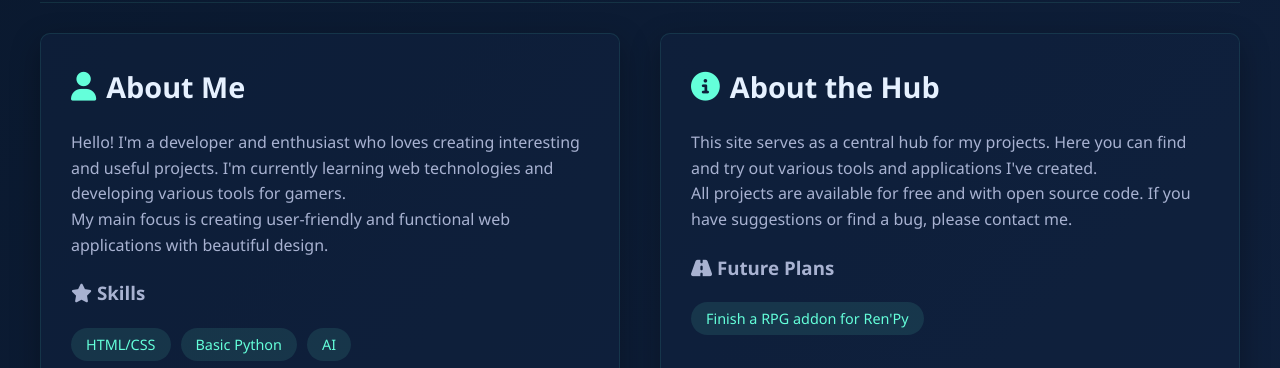
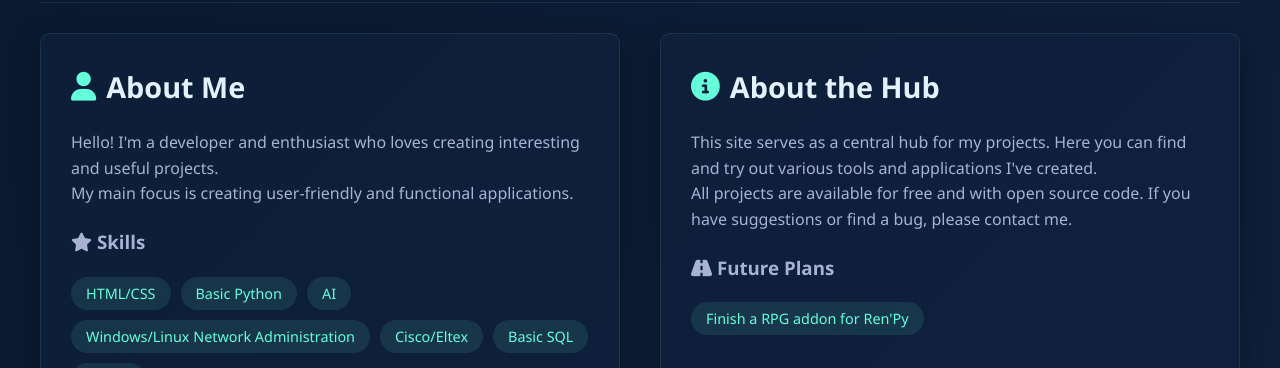
Before and after one commit to KedOFF/KedOFF.github.io, a plain HTML site: page index.html in a window 1280 px wide. Shown: the part 104-472 px from the top of the page. Drawn offline with Linux system fonts and the light colour scheme.

Commit message:
Update index.html

```diff
--- a/index.html
+++ b/index.html
@@ -300,8 +300,8 @@
             <div class="about-card">
                 <h2><i class="fas fa-user"></i> About Me</h2>
                 <div class="about-content">
-                    <p>Hello! I'm a developer and enthusiast who loves creating interesting and useful projects. I'm currently learning web technologies and developing various tools for gamers.</p>
-                    <p>My main focus is creating user-friendly and functional web applications with beautiful design.</p>
+                    <p>Hello! I'm a developer and enthusiast who loves creating interesting and useful projects.</p>
+                    <p>My main focus is creating user-friendly and functional applications.</p>
                 </div>
                 <h3><i class="fas fa-star"></i> Skills</h3>
                 <div class="skills">
```
